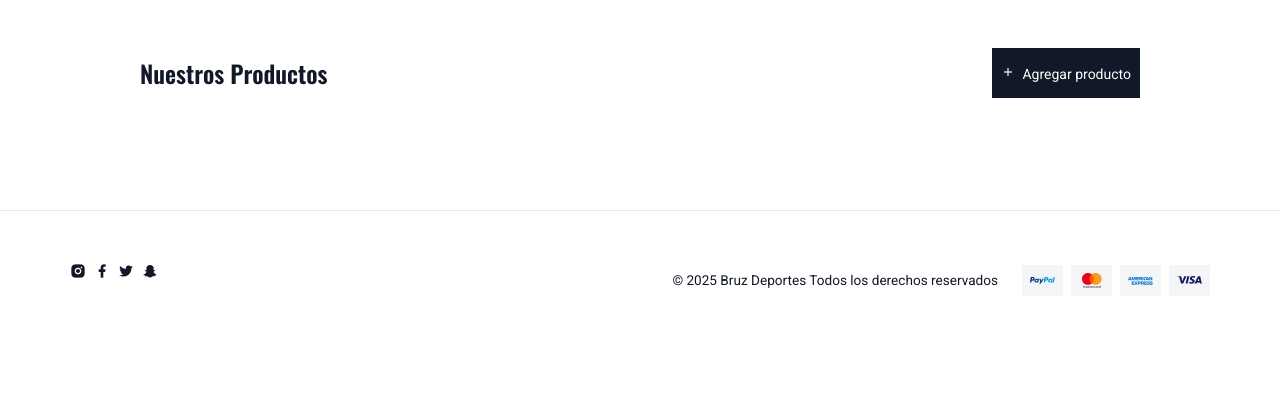
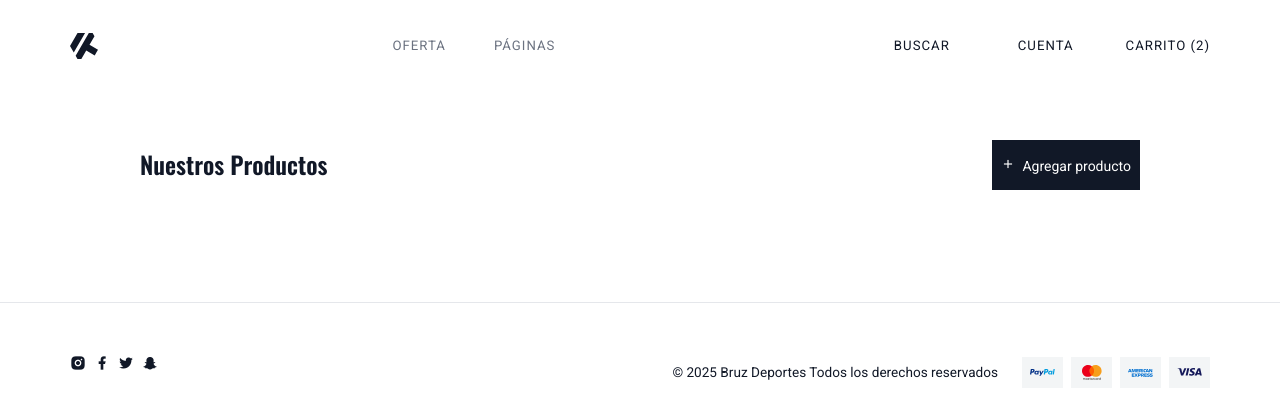
Before and after one commit to Calo1942/crud-mvc-module, a PHP site: page /uni/ in a window 1280 px wide. Shown: the top 419 px of the page. Run offline with PHP 8.4, Linux system fonts and the light colour scheme; data that the repository does not hold is empty.

Commit message:
Agregar NavBar a product.php

```diff
--- a/src/config/components/initComponent.php
+++ b/src/config/components/initComponent.php
@@ -33,7 +33,7 @@
                     <div class="w-100">
                         <div class="d-flex justify-content-between align-items-center flex-wrap">
 
-                            <a class="navbar-brand fw-bold fs-3 m-0 p-0 flex-shrink-0 order-0" href="./?url=index">
+                            <a class="navbar-brand fw-bold fs-3 m-0 p-0 flex-shrink-0 order-0" href="#">
                                 <div class="d-flex align-items-center">
                                     <svg class="f-w-7" xmlns="http://www.w3.org/2000/svg" viewBox="0 0 77.53 72.26">
                                         <path d="M10.43,54.2h0L0,36.13,10.43,18.06,20.86,0H41.72L10.43,54.2Zm67.1-7.83L73,54.2,68.49,62,45,48.47,31.29,72.26H20.86l-5.22-9L52.15,0H62.58l5.21,9L54.06,32.82,77.53,46.37Z"
@@ -66,7 +66,7 @@
                                     <div class="search-overlay"></div>
                                     </li>
                                 <li class="ms-1 d-none d-lg-inline-block">
-                                    <a class="nav-link text-body" href="./?url=login">
+                                    <a class="nav-link text-body" href="#">
                                         Cuenta
                                     </a>
                                 </li>
@@ -131,8 +131,8 @@
                                                     <p class="m-0 fs-5 fw-bold">$422.99</p>
                                                 </div>
                                             </div>
-                                            <a href="./?url=cart" class="btn btn-outline-dark w-100 text-center mt-4" role="button">Ver Carrito</a>
-                                            <a href="./?url=checkout" class="btn btn-dark w-100 text-center mt-2" role="button">Proceder al Pago</a>
+                                            <a href="#" class="btn btn-outline-dark w-100 text-center mt-4" role="button">Ver Carrito</a>
+                                            <a href="#" class="btn btn-dark w-100 text-center mt-2" role="button">Proceder al Pago</a>
                                         </div>
                                         </div>
                                     </li>
@@ -142,7 +142,7 @@
 
                                 <ul class="navbar-nav mx-auto mb-2 mb-lg-0">
                                     <li class="nav-item">
-                                        <a class="nav-link" href="./?url=category" role="button">
+                                        <a class="nav-link" href="#" role="button">
                                             Oferta
                                         </a>
                                     </li>
@@ -152,14 +152,14 @@
                                             Páginas
                                         </a>
                                         <ul class="dropdown-menu">
-                                            <li><a class="dropdown-item" href="./?url=index">Página de inicio</a></li>
-                                            <li><a class="dropdown-item" href="./?url=category">Categoría</a></li>
-                                            <li><a class="dropdown-item" href="./?url=product">Producto</a></li>
-                                            <li><a class="dropdown-item" href="./?url=cart">Carrito</a></li>
-                                            <li><a class="dropdown-item" href="./?url=checkout">Pago</a></li>
-                                            <li><a class="dropdown-item" href="./?url=login">Iniciar sesión</a></li>
-                                            <li><a class="dropdown-item" href="./?url=register">Registrarse</a></li>
-                                            <li><a class="dropdown-item" href="./?url=forgotten_password">Contraseña olvidada</a></li>
+                                            <li><a class="dropdown-item" href="#">Página de inicio</a></li>
+                                            <li><a class="dropdown-item" href="#">Categoría</a></li>
+                                            <li><a class="dropdown-item" href="#">Producto</a></li>
+                                            <li><a class="dropdown-item" href="#">Carrito</a></li>
+                                            <li><a class="dropdown-item" href="#">Pago</a></li>
+                                            <li><a class="dropdown-item" href="#">Iniciar sesión</a></li>
+                                            <li><a class="dropdown-item" href="#">Registrarse</a></li>
+                                            <li><a class="dropdown-item" href="#">Contraseña olvidada</a></li>
                                         </ul>
                                     </li>
                                 </ul>
--- a/src/views/product.php
+++ b/src/views/product.php
@@ -20,7 +20,7 @@
     <noscript>
         <style>
             /**
-          * Reinstate scrolling for non-JS clients
+            * Reinstate scrolling for non-JS clients
           */
             .simplebar-content-wrapper {
                 overflow: auto;
@@ -34,6 +34,9 @@
 </head>
 
 <body class="">
+
+    <!-- Load Navbar -->
+    <?php echo $navBar; ?>
 
     <section class="mt-0">
         <div class="container py-5">
```
